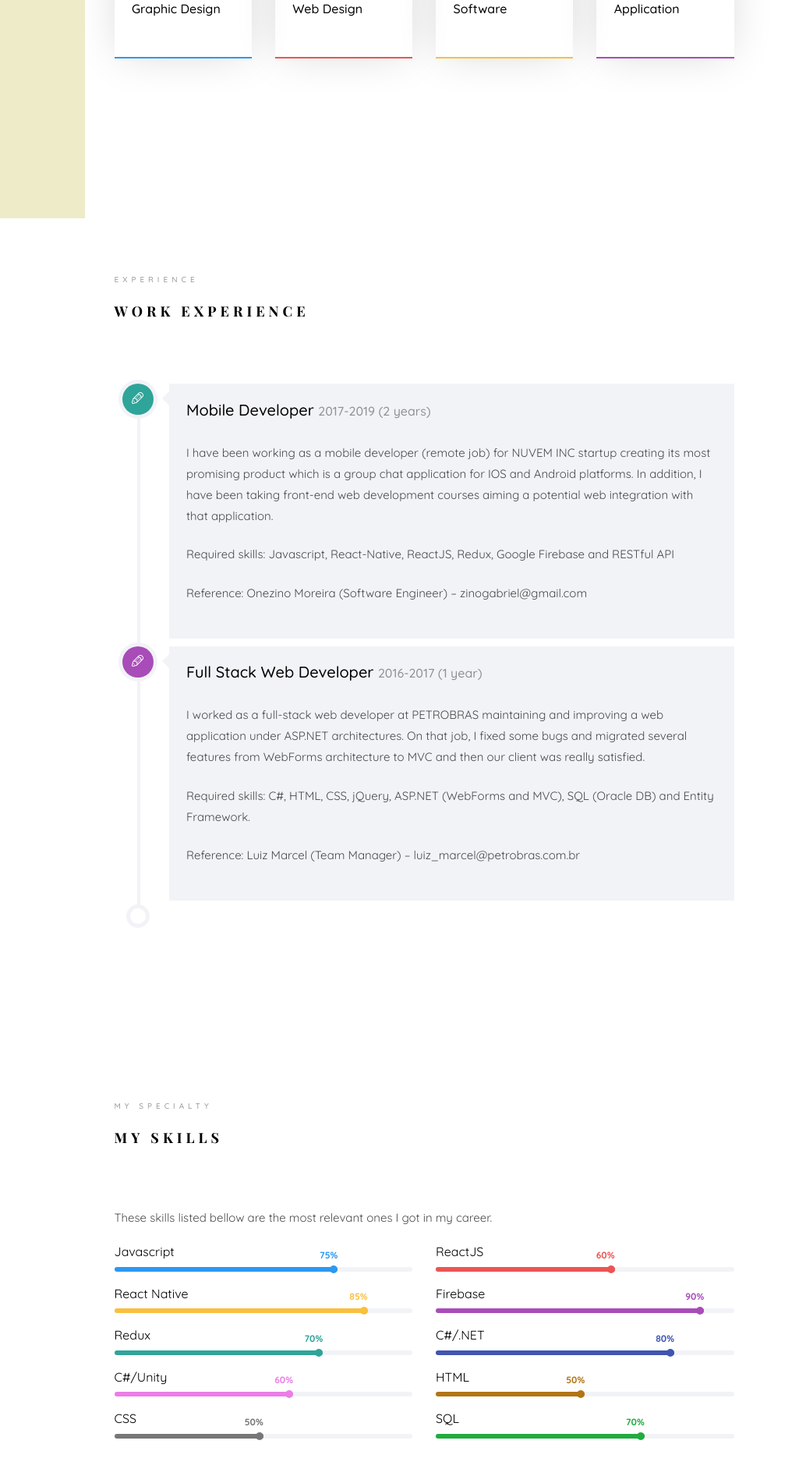
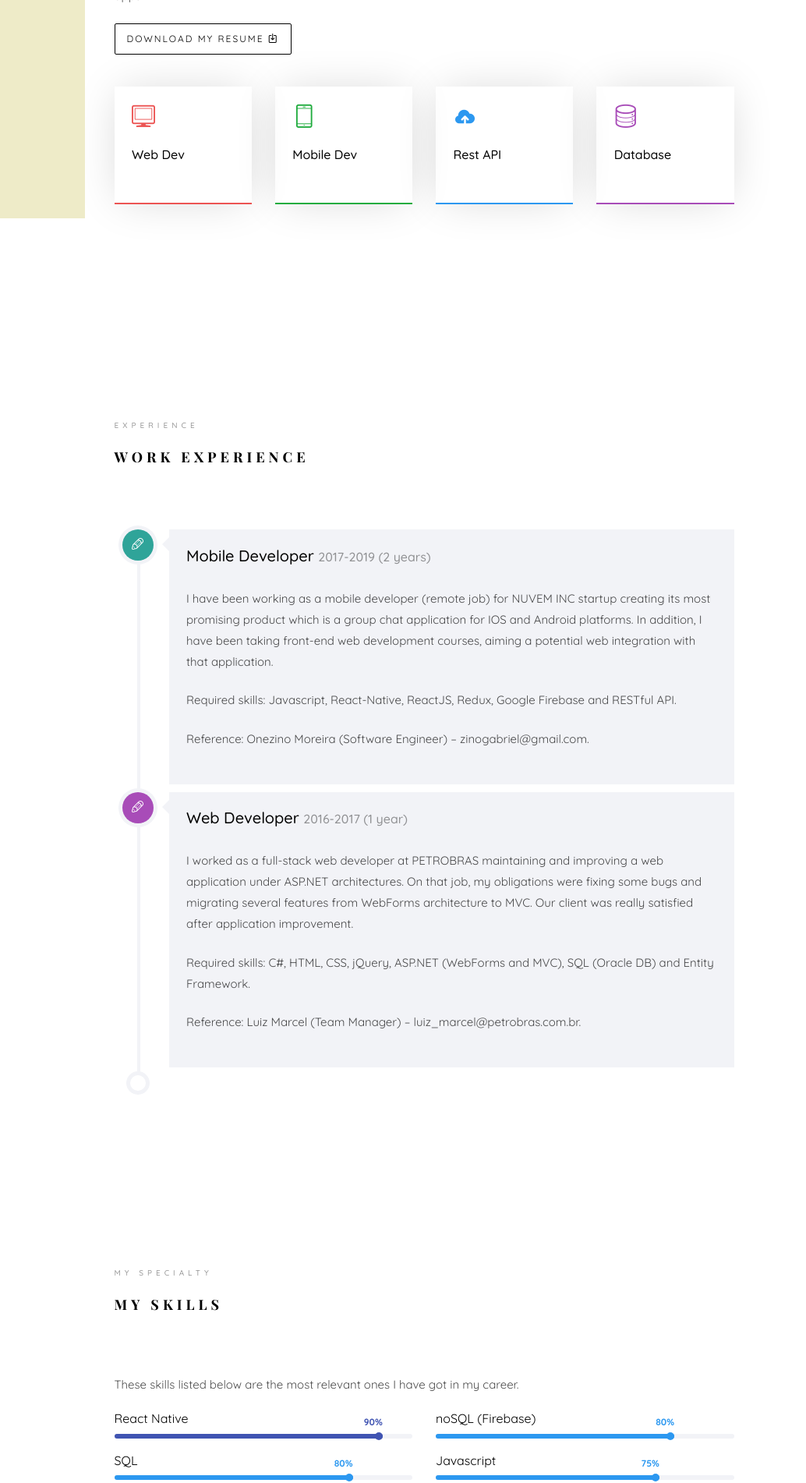
Before and after one commit to philipperocha/mywebpage, a website: page index.html in a window 1280 px wide. Shown: the part 520-2422 px from the top of the page at 78% size, 246-1280 px from the left. Drawn offline with nearby package versions, Linux system fonts and the light colour scheme; files whose address does not match are found by name; a web font is replaced by a local one.

Commit message:
Update index, work and css.

```diff
--- a/index.html
+++ b/index.html
@@ -95,6 +95,13 @@
                 <section class="colorlib-about" data-section="about">
                     <div class="colorlib-narrow-content">
                         <div class="row">
+                            <div class="col-md-6 col-md-offset-3 col-md-pull-3 animate-box"
+                                data-animate-effect="fadeInLeft">
+                                <span class="heading-meta">About</span>
+                                <h2 class="colorlib-heading animate-box">About me</h2>
+                            </div>
+                        </div>
+                        <div class="row">
                             <div class="col-md-12">
                                 <div class="row row-bottom-padded-sm animate-box" data-animate-effect="fadeInLeft">
                                     <div class="col-md-12">
@@ -104,47 +111,49 @@
                                             <h1>Hello, I'm Philippe</h1>
                                             <p>I am a <strong>Software Developer </strong>
                                                 with three years of experience in web and mobile projects using technologies
-                                                like Javascript, C#, SQL, HTML and React frameworks...
+                                                such as Javascript, React frameworks, SQL/noSQL, HTML, C#...
                                             </p>
                                             <p>
-                                                I got my bachelor's degree in Information Systems when I was working as a Petroleum Technician at
-                                                PETROBRAS company, Brazil. After my internship at this company, i received an opportunity for switching
-                                                my carrer field to Software Development in 2016, March. That experience gave me a decision to be a
-                                                full stack developer using updated technologies, that's why I have been improving my skills and creating
-                                                apps with React Native, NodeJS and Firebase.
+                                                After 7+ years working as a Petroleum Technician at PETROBRAS, I switched my position to Web Development
+                                                in IT sector of that company, on March 2016. It was my first professional experience as a software developer, and I
+                                                was able to do that because I had got a Bachelor's Degree of Information Systems.
                                             </p>
                                             <p>
-                                                <a class="btn btn-primary btn-learn">Download My Resume <i
-                                                        class="icon-download4"></i></a>
-                                                <a class="btn btn-primary btn-learn">View Portfolio <i
-                                                        class="icon-briefcase3"></i></a>
+                                                In 2017, I decided to be a full-stack developer for mobile and web projects using updated technologies,
+                                                and for achieving this goal, I have been taking online courses and facing interesting projects like social media and chat apps.
+                                            </p>
+                                            <p>
+                                                <a class="btn btn-primary btn-learn">
+                                                    Download My Resume
+                                                    <i class="icon-download4"></i>
+                                                </a>
                                             </p>
                                         </div>
                                     </div>
                                 </div>
                                 <div class="row">
+                                    <div class="col-md-3 animate-box" data-animate-effect="fadeInRight">
+                                        <div class="services color-2">
+                                            <span class="icon2"><i class="icon-display2"></i></span>
+                                            <h3>Web Dev</h3>
+                                        </div>
+                                    </div>
+                                    <div class="col-md-3 animate-box" data-animate-effect="fadeInBottom">
+                                        <div class="services color-10">
+                                            <span class="icon2"><i class="icon-phone3"></i></span>
+                                            <h3>Mobile Dev</h3>
+                                        </div>
+                                    </div>
                                     <div class="col-md-3 animate-box" data-animate-effect="fadeInLeft">
                                         <div class="services color-1">
-                                            <span class="icon2"><i class="icon-bulb"></i></span>
-                                            <h3>Graphic Design</h3>
-                                        </div>
-                                    </div>
-                                    <div class="col-md-3 animate-box" data-animate-effect="fadeInRight">
-                                        <div class="services color-2">
-                                            <span class="icon2"><i class="icon-globe-outline"></i></span>
-                                            <h3>Web Design</h3>
+                                            <span class="icon2"><i class="icon-cloud-storage"></i></span>
+                                            <h3>Rest API</h3>
                                         </div>
                                     </div>
                                     <div class="col-md-3 animate-box" data-animate-effect="fadeInTop">
-                                        <div class="services color-3">
+                                        <div class="services color-4">
                                             <span class="icon2"><i class="icon-data"></i></span>
-                                            <h3>Software</h3>
-                                        </div>
-                                    </div>
-                                    <div class="col-md-3 animate-box" data-animate-effect="fadeInBottom">
-                                        <div class="services color-4">
-                                            <span class="icon2"><i class="icon-phone3"></i></span>
-                                            <h3>Application</h3>
+                                            <h3>Database</h3>
                                         </div>
                                     </div>
                                 </div>
@@ -177,15 +186,15 @@
                                                 <p>
                                                     I have been working as a mobile developer (remote job) for NUVEM INC startup creating its most
                                                     promising product which is a group chat application for IOS and Android platforms. In
-                                                    addition, I have been taking front-end web development courses aiming a potential web
+                                                    addition, I have been taking front-end web development courses, aiming a potential web
                                                     integration with that application.
                                                 </p>
                                                 <p>
                                                     Required skills: Javascript, React-Native, ReactJS,
-                                                    Redux, Google Firebase and RESTful API
+                                                    Redux, Google Firebase and RESTful API.
                                                 </p>
                                                 <p>
-                                                    Reference: Onezino Moreira (Software Engineer) – zinogabriel@gmail.com
+                                                    Reference: Onezino Moreira (Software Engineer) – zinogabriel@gmail.com.
                                                 </p>
                                             </div>
                                         </div>
@@ -197,19 +206,18 @@
                                                 <i class="icon-pen2"></i>
                                             </div>
                                             <div class="timeline-label">
-                                                <h2><a href="#">Full Stack Web Developer</a> <span>2016-2017 (1 year)</span></h2>
+                                                <h2><a href="#">Web Developer</a> <span>2016-2017 (1 year)</span></h2>
                                                 <p>
-                                                    I worked as a full-stack web developer at PETROBRAS maintaining and improving a web
-                                                    application under ASP.NET architectures. On that job, I fixed some bugs and migrated
-                                                    several features from WebForms architecture to MVC and then our client was really
-                                                    satisfied.
+                                                    I worked as a full-stack web developer at PETROBRAS maintaining and improving a web application
+                                                    under ASP.NET architectures. On that job, my obligations were fixing some bugs and migrating several
+                                                    features from WebForms architecture to MVC. Our client was really satisfied after application improvement.
                                                 </p>
                                                 <p>
                                                     Required skills: C#, HTML, CSS, jQuery, ASP.NET
                                                     (WebForms and MVC), SQL (Oracle DB) and Entity Framework.
                                                 </p>
                                                 <p>
-                                                    Reference: Luiz Marcel (Team Manager) – luiz_marcel@petrobras.com.br
+                                                    Reference: Luiz Marcel (Team Manager) – luiz_marcel@petrobras.com.br.
                                                 </p>
                                             </div>
                                         </div>
@@ -240,8 +248,44 @@
                         <div class="row">
                             <div class="col-md-12 animate-box" data-animate-effect="fadeInLeft">
                                 <p>
-                                    These skills listed bellow are the most relevant ones I got in my career.
+                                    These skills listed below are the most relevant ones I have got in my career.
                                 </p>
+                            </div>
+
+
+
+                            <div class="col-md-6 animate-box" data-animate-effect="fadeInLeft">
+                                <div class="progress-wrap">
+                                    <h3>React Native</h3>
+                                    <div class="progress">
+                                        <div class="progress-bar color-6" role="progressbar" aria-valuenow="90"
+                                            aria-valuemin="0" aria-valuemax="100" style="width:90%">
+                                            <span>90%</span>
+                                        </div>
+                                    </div>
+                                </div>
+                            </div>
+                            <div class="col-md-6 animate-box" data-animate-effect="fadeInRight">
+                                <div class="progress-wrap">
+                                    <h3>noSQL (Firebase)</h3>
+                                    <div class="progress">
+                                        <div class="progress-bar color-1" role="progressbar" aria-valuenow="80"
+                                            aria-valuemin="0" aria-valuemax="100" style="width:80%">
+                                            <span>80%</span>
+                                        </div>
+                                    </div>
+                                </div>
+                            </div>
+                            <div class="col-md-6 animate-box" data-animate-effect="fadeInRight">
+                                <div class="progress-wrap">
+                                    <h3>SQL</h3>
+                                    <div class="progress">
+                                        <div class="progress-bar color-1" role="progressbar" aria-valuenow="80"
+                                            aria-valuemin="0" aria-valuemax="100" style="width:80%">
+                                            <span>80%</span>
+                                        </div>
+                                    </div>
+                                </div>
                             </div>
                             <div class="col-md-6 animate-box" data-animate-effect="fadeInLeft">
                                 <div class="progress-wrap">
@@ -258,31 +302,9 @@
                                 <div class="progress-wrap">
                                     <h3>ReactJS</h3>
                                     <div class="progress">
-                                        <div class="progress-bar color-2" role="progressbar" aria-valuenow="60"
-                                            aria-valuemin="0" aria-valuemax="100" style="width:60%">
-                                            <span>60%</span>
-                                        </div>
-                                    </div>
-                                </div>
-                            </div>
-                            <div class="col-md-6 animate-box" data-animate-effect="fadeInLeft">
-                                <div class="progress-wrap">
-                                    <h3>React Native</h3>
-                                    <div class="progress">
-                                        <div class="progress-bar color-3" role="progressbar" aria-valuenow="85"
-                                            aria-valuemin="0" aria-valuemax="100" style="width:85%">
-                                            <span>85%</span>
-                                        </div>
-                                    </div>
-                                </div>
-                            </div>
-                            <div class="col-md-6 animate-box" data-animate-effect="fadeInRight">
-                                <div class="progress-wrap">
-                                    <h3>Firebase</h3>
-                                    <div class="progress">
-                                        <div class="progress-bar color-4" role="progressbar" aria-valuenow="90"
-                                            aria-valuemin="0" aria-valuemax="100" style="width:90%">
-                                            <span>90%</span>
+                                        <div class="progress-bar color-1" role="progressbar" aria-valuenow="75"
+                                            aria-valuemin="0" aria-valuemax="100" style="width:75%">
+                                            <span>75%</span>
                                         </div>
                                     </div>
                                 </div>
@@ -291,7 +313,30 @@
                                 <div class="progress-wrap">
                                     <h3>Redux</h3>
                                     <div class="progress">
-                                        <div class="progress-bar color-5" role="progressbar" aria-valuenow="70"
+                                        <div class="progress-bar color-1" role="progressbar" aria-valuenow="75"
+                                            aria-valuemin="0" aria-valuemax="100" style="width:75%">
+                                            <span>75%</span>
+                                        </div>
+                                    </div>
+                                </div>
+                            </div>
+                            <div class="col-md-6 animate-box" data-animate-effect="fadeInLeft">
+                                <div class="progress-wrap">
+                                    <h3>C#/Unity</h3>
+                                    <div class="progress">
+                                        <div class="progress-bar color-1" role="progressbar" aria-valuenow="75"
+                                            aria-valuemin="0" aria-valuemax="100" style="width:75%">
+                                            <span>75%</span>
+                                        </div>
+                                    </div>
+                                </div>
+                            </div>
+                            <!-- ///////// -->
+                            <div class="col-md-6 animate-box" data-animate-effect="fadeInRight">
+                                <div class="progress-wrap">
+                                    <h3>C#/.NET</h3>
+                                    <div class="progress">
+                                        <div class="progress-bar color-11" role="progressbar" aria-valuenow="70"
                                             aria-valuemin="0" aria-valuemax="100" style="width:70%">
                                             <span>70%</span>
                                         </div>
@@ -300,31 +345,9 @@
                             </div>
                             <div class="col-md-6 animate-box" data-animate-effect="fadeInRight">
                                 <div class="progress-wrap">
-                                    <h3>C#/.NET</h3>
-                                    <div class="progress">
-                                        <div class="progress-bar color-6" role="progressbar" aria-valuenow="80"
-                                            aria-valuemin="0" aria-valuemax="100" style="width:80%">
-                                            <span>80%</span>
-                                        </div>
-                                    </div>
-                                </div>
-                            </div>
-                            <div class="col-md-6 animate-box" data-animate-effect="fadeInLeft">
-                                <div class="progress-wrap">
-                                    <h3>C#/Unity</h3>
-                                    <div class="progress">
-                                        <div class="progress-bar color-7" role="progressbar" aria-valuenow="60"
-                                            aria-valuemin="0" aria-valuemax="100" style="width:60%">
-                                            <span>60%</span>
-                                        </div>
-                                    </div>
-                                </div>
-                            </div>
-                            <div class="col-md-6 animate-box" data-animate-effect="fadeInRight">
-                                <div class="progress-wrap">
                                     <h3>HTML</h3>
                                     <div class="progress">
-                                        <div class="progress-bar color-8" role="progressbar" aria-valuenow="50"
+                                        <div class="progress-bar color-11" role="progressbar" aria-valuenow="50"
                                             aria-valuemin="0" aria-valuemax="100" style="width:50%">
                                             <span>50%</span>
                                         </div>
@@ -335,24 +358,15 @@
                                 <div class="progress-wrap">
                                     <h3>CSS</h3>
                                     <div class="progress">
-                                        <div class="progress-bar color-9" role="progressbar" aria-valuenow="50"
+                                        <div class="progress-bar color-11" role="progressbar" aria-valuenow="50"
                                             aria-valuemin="0" aria-valuemax="100" style="width:50%">
                                             <span>50%</span>
                                         </div>
                                     </div>
                                 </div>
                             </div>
-                            <div class="col-md-6 animate-box" data-animate-effect="fadeInRight">
-                                <div class="progress-wrap">
-                                    <h3>SQL</h3>
-                                    <div class="progress">
-                                        <div class="progress-bar color-10" role="progressbar" aria-valuenow="70"
-                                            aria-valuemin="0" aria-valuemax="100" style="width:70%">
-                                            <span>70%</span>
-                                        </div>
-                                    </div>
-                                </div>
-                            </div>
+
+                            <!-- ///////// -->
                         </div>
                     </div>
                 </section>
@@ -469,7 +483,7 @@
                                                     <a class="collapsed" data-toggle="collapse" data-parent="#accordion"
                                                         href="#collapseTwo" aria-expanded="false"
                                                         aria-controls="collapseTwo">
-                                                        Bachelor's Degree of Information Systems
+                                                        Bachelor's Degree
                                                     </a>
                                                 </h4>
                                             </div>
--- a/sass/style.scss
+++ b/sass/style.scss
@@ -20,6 +20,7 @@ $brand-color-7: #ec7de7 !default;
 $brand-color-8: #b37415 !default;
 $brand-color-9: #777777 !default;
 $brand-color-10: #21ac3f !default;
+$brand-color-11: #9ccaf0 !default;
 
 
 $brand-white: #fff;
@@ -886,6 +887,14 @@ margin-left: -20px;
 			}
 		}
 	}
+	&.color-10{
+		border-bottom: 2px solid $brand-color-10;
+		.icon2{
+			i{
+				color: $brand-color-10;
+			}
+		}
+	}
 	&.color-5{
 		border-bottom: 2px solid $brand-color-5;
 	}
@@ -1138,6 +1147,15 @@ margin-left: -20px;
 		}
 		span{
 			color: $brand-color-10;
+		}
+	}
+	&.color-11{
+		background: $brand-color-11;
+		&:after{
+			background: $brand-color-11;
+		}
+		span{
+			color: $brand-color-11;
 		}
 	}
 }
```
Also changed, not shown: css/style.css, work.html (line endings or trailing spaces), 2 other files.
